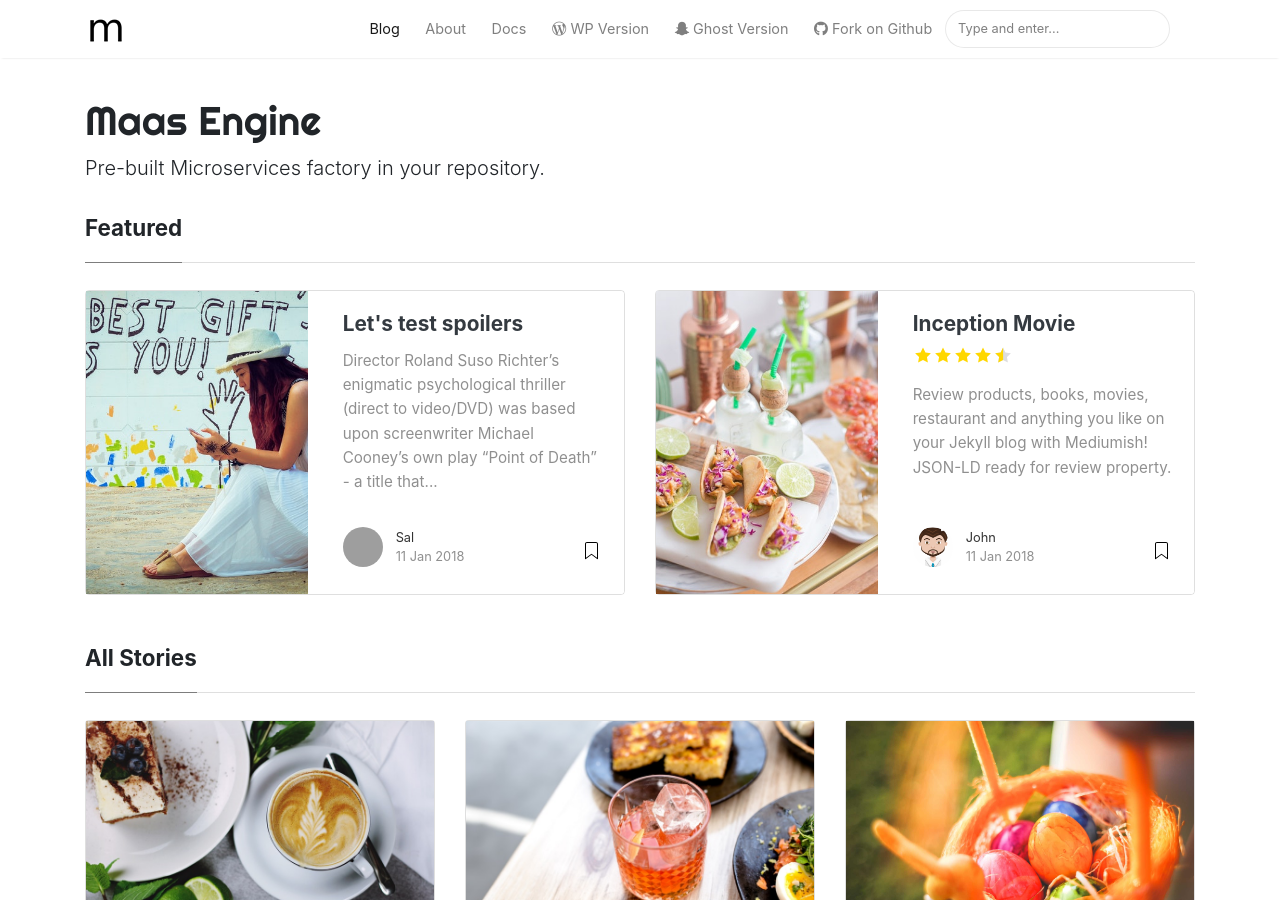
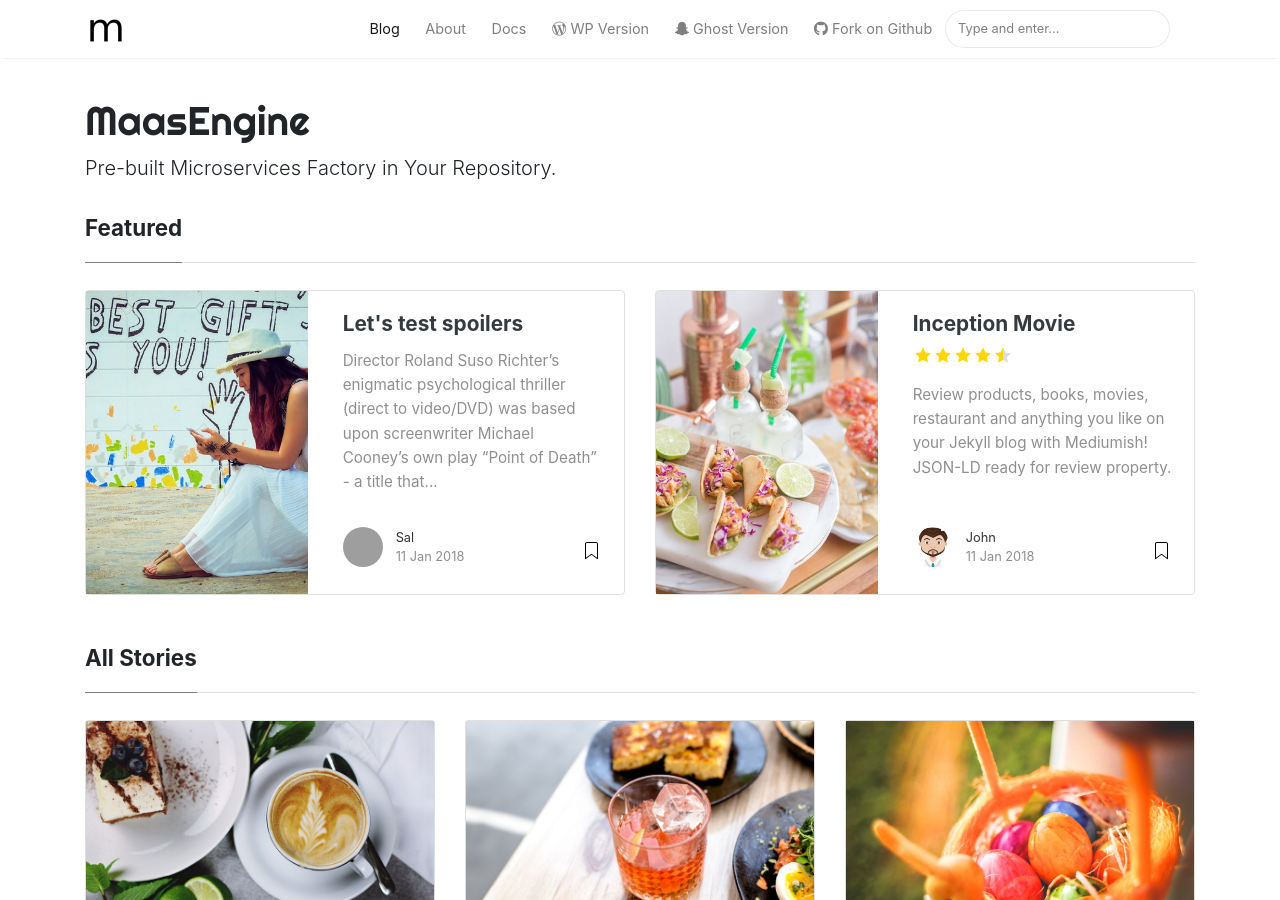
Before and after one commit to lessendev/www.maasengine.com, a Jekyll site: the page built from index.html, in a window 1280 px wide and 900 px high. Built offline with Jekyll 4.4.1, drawn with Linux system fonts in a browser that asks for light colours; nearby versions of some CDN libraries; the list of posts is cut into pages by our own code; some of the changed text lies outside the part shown; grey boxes are pictures that could not be loaded.

Commit message:
change name

```diff
--- a/_config.yml
+++ b/_config.yml
@@ -1,7 +1,7 @@
 # Site
-name: "Maas Engine"
+name: "MaasEngine"
 title: "Maas Enine"
-description: "Pre-built Microservices factory in your repository."
+description: "Pre-built Microservices Factory in Your Repository."
 logo: 'assets/images/logo.png'
 favicon: 'assets/images/logo.png'
 baseurl: /
```
